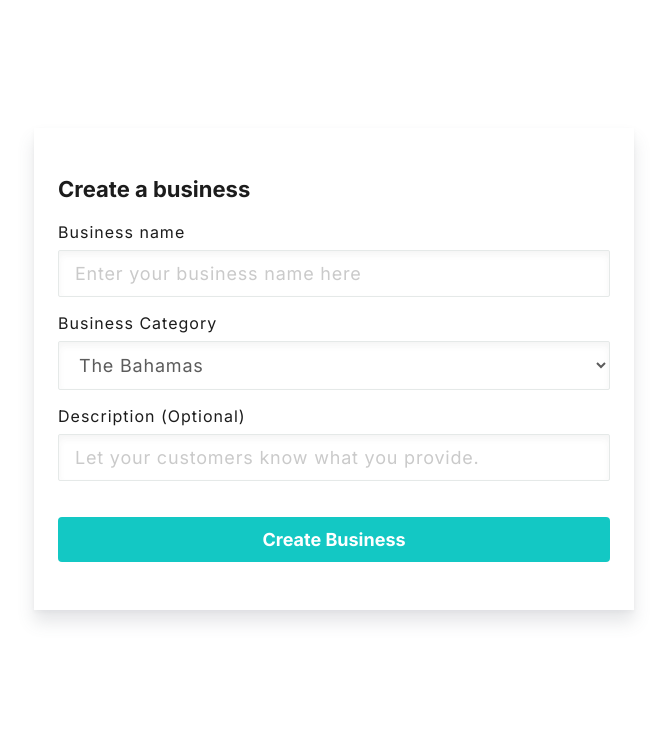
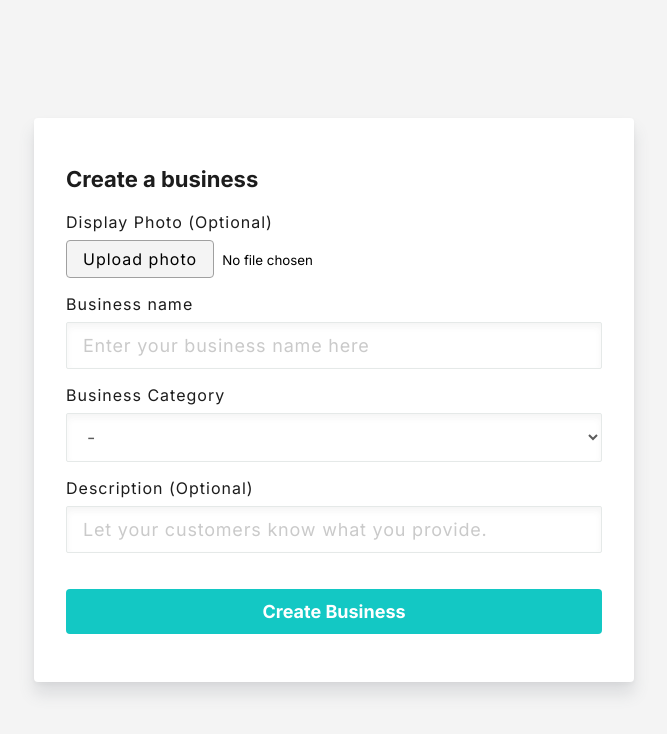
Before and after one commit to shooboxx/productindex-business-frontend, a Next.js app: page /create-business in a window 1280 px wide. Shown: the top 734 px of the page, without its empty margins (306-973 px from the left). Built offline with nearby package versions, Linux system fonts and the light colour scheme.

Commit message:
added image upload component

```diff
--- /dev/null
+++ b/components/ImageUpload.tsx
@@ -0,0 +1,41 @@
+import React, {useState} from 'react';
+interface ImageUploadProps  {
+    name?: string;
+    valueType?: string;
+    valuePlaceholder?: string;
+    valueLabel?: string;
+    onChange?: any;
+    value?: string;
+    className?: string;
+    show?: boolean;
+    optional?: boolean;
+    disabled?: boolean;
+    error?: string;
+}
+
+const ImageUpload: React.FC<ImageUploadProps>  = ({
+
+    name,
+    valueType,
+    valuePlaceholder,
+    valueLabel,
+    value,
+    className,
+    onChange,
+    show,
+    optional,
+    disabled,
+    error,
+    ...props
+
+
+}) => {
+    return (
+        <>
+            <label className={`file-label file-label-regular`} htmlFor={name}>{valueLabel} {optional && <span className='label-optional'>(Optional)</span>}</label><br />
+            <input type="file" name={name} onChange={onChange} id={name} className='btn-upload' accept="image/png, image/jpeg, image/jpg" />
+            {error && <div className="error-alert">{error}</div>}
+        </>
+    )
+};
+export { ImageUpload };
--- a/components/dropdown.tsx
+++ b/components/dropdown.tsx
@@ -10,7 +10,7 @@ interface TextFieldProps  {
     error?: string;
     disabled?: boolean;
     optionList?: {value?: string, name?: string, default?: Boolean}[];
-    //TODO: add onBlur
+    // TODO: add onBlur
 }
 
 const Dropdown: React.FC<TextFieldProps>  = ({
@@ -32,7 +32,7 @@ const Dropdown: React.FC<TextFieldProps>  = ({
     return (
         <div className='dropdown'>
               <label className="label label-regular" htmlFor={name}>{valueLabel}</label><br />
-              <select name={name} id={name} className='textbox' onChange={onChange} defaultValue={'-'} value={value} disabled={disabled}>
+              <select name={name} id={name} className='textbox' onChange={onChange} defaultValue={'-'} disabled={disabled}>
                 {optionList && <> <option disabled hidden value={'-'}> - </option> {optionList.map((item) => <option key={item.name} value={item.value}>{item.name}</option> )}</>}
               </select>
             {error && <div className="error-alert">{error}</div>}
--- a/components/forms/createBusinessForm.tsx
+++ b/components/forms/createBusinessForm.tsx
@@ -1,20 +1,40 @@
-import React from 'react'
+import React, {useState} from 'react'
 import {TextField} from '../textfield'
 import {useFormik} from 'formik'
 import * as Yup from 'yup'
 import {Dropdown} from '../dropdown'
+import { ImageUpload } from '../ImageUpload'
 
 type Props = {}
 
 export default function CreateBusinesForm({}: Props) {
+  const [uploadError, setUploadError] = useState('')
+  const [photoUpload, setPhoto] = useState('')
+  const checkFileSize = (e) => {
+      if (e.target.files[0].size > 15728640) {
+        return setUploadError('File size is too big')
+      }
+      setUploadError('')
+
+  };
+  const addPhoto = (e) => {
+    setPhoto(e.target.files[0])
+  }
+  const validatePhoto = (e) => {
+    checkFileSize(e)
+    addPhoto(e)
+  }
   const formik = useFormik({
     initialValues: {
       businessName: '',
       category: '',
       description: '',
+      displayPhoto: ''
     },
     onSubmit: async (values)=> {
-      console.log(values)
+      if (!uploadError) {
+        console.log(values, photoUpload)
+      }
     },
     validationSchema: Yup.object({
       businessName: Yup.string().min(3, 'Business name must be at least 3 characters long').required('Business name is required'), //#TODO: Add this to const
@@ -23,8 +43,9 @@ export default function CreateBusinesForm({}: Props) {
   })
 
   return (
-    <div>
+    <>
       <form onSubmit={formik.handleSubmit}>
+        <ImageUpload name='biz-profile-photo' valueLabel='Display Photo' optional onChange={validatePhoto} error={uploadError}/>
         <TextField
             name='businessName'
             valueType='text'
@@ -42,6 +63,8 @@ export default function CreateBusinesForm({}: Props) {
             onChange={formik.handleChange}
             error={formik.errors.category}
             value={formik.values.category}
+            name={'category'}
+            // onBlur={formik.handleBlur}
         />
         <TextField
             name='description'
@@ -60,6 +83,6 @@ export default function CreateBusinesForm({}: Props) {
 
 
       </form>
-    </div>
+    </>
   )
 }
--- a/pages/create-business.tsx
+++ b/pages/create-business.tsx
@@ -1,6 +1,5 @@
 import React from 'react'
 import CreateBusinesForm from '../components/forms/createBusinessForm';
-
 type Props = {}
 
 export default function CreateBusiness({}: Props) {
@@ -11,17 +10,21 @@ export default function CreateBusiness({}: Props) {
                 <br />
                 <CreateBusinesForm />
             </div>
-
         <style>{`
         .create-card {
-        width: 600px;
-        padding: 3rem 1.5rem;
-        margin: 10% auto;
-        // border: 1.5px solid black        border-radius: 4px;
+            width: 37.5rem;
+            padding: 3rem 2rem;
+            margin: auto auto;
+            border-radius: 4px;
             box-shadow: 0px 2px 4px rgba(40, 41, 61, 0.04), 0px 12px 16px rgba(96, 97, 112, 0.16);
+            background-color: #FFF;
+            height: 100%;
         }
-      .biz-container: {
-
+        .biz-container {
+            background-color: #F4F4F4;
+            display: flex;
+            justify-content: center;
+            min-height: 100vh;
         }
         `}</style>
     </div>
--- a/styles.css
+++ b/styles.css
@@ -217,6 +217,38 @@ hr {
 margin: 2rem 0 1rem 0;
 }
 
+.file-label {
+  color: #1c1c1c;
+  font-weight: 300;
+}
+.btn-upload::-webkit-file-upload-button {
+  display: none;
+}
+.btn-upload::before {
+  content: 'Upload photo';
+  display: inline-block;
+  border: 1px solid #A0A0A0;
+  border-radius: 4px;
+  padding: 8px 16px;
+  outline: none;
+  white-space: nowrap;
+  -webkit-user-select: none;
+  cursor: pointer;
+  font-size: 16px;
+  letter-spacing: 1px;
+  background-color: #F4F4F4;
+  margin: 0.5rem 0.5rem 1rem 0px;
+}
+
+.file-label-regular {
+  font-size: 1em;
+  letter-spacing: 1px;
+}
+
+.text-container {
+  width: 100%;
+}
+
 @media (max-width: 940px) {
   .auth-screens {
     height: auto;
```
Lines whose indentation alone changed are shown as unchanged.
